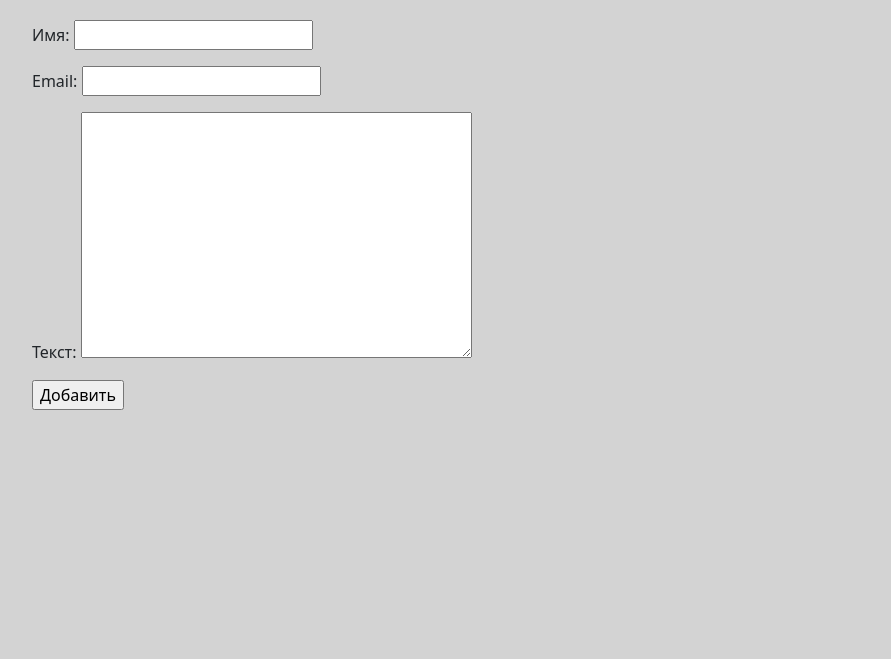
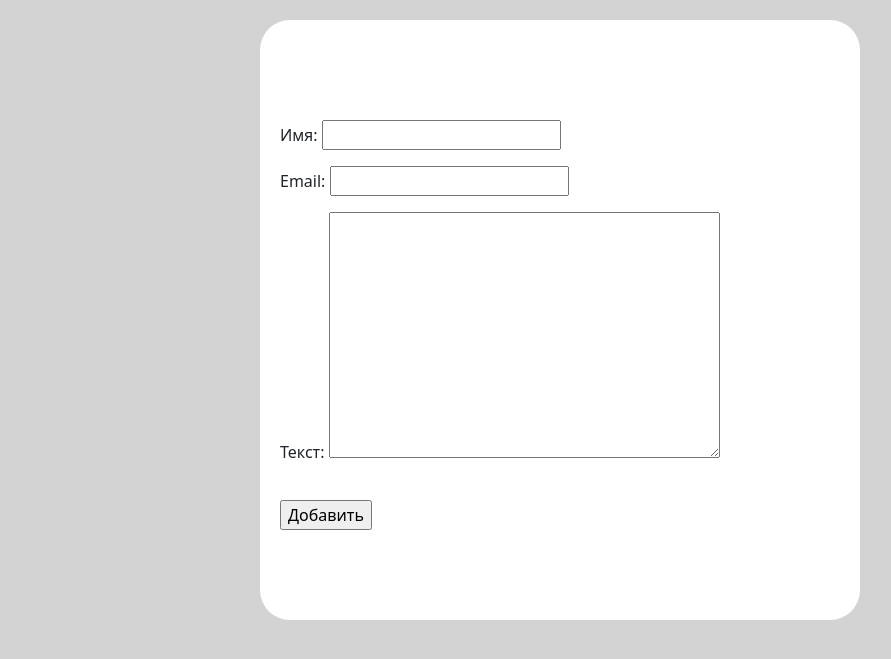
Before and after one commit to Daniarbekov/exam_7, a Django app: page /guest/create in a window 1280 px wide. Shown: the part 56-715 px from the top of the page, without its empty margins (80-971 px from the left). Run offline with Django 4.2, Linux system fonts and the light colour scheme; some libraries are stand-ins or nearby versions.

Commit message:
Изменения в разметке

```diff
--- a/source/static/css/style.css
+++ b/source/static/css/style.css
@@ -47,3 +47,18 @@ body{
     margin-bottom: 30px;
     color: white;
 }
+.form-box{
+    margin: auto;
+    padding-top: 100px;
+    box-sizing: border-box;
+    width: 600px;
+    height: 600px;
+    background-color: white;
+    border-radius: 5%;
+}
+.form{
+    margin-left: 20px;
+}
+.form-button{
+    margin-top: 20px;
+}
--- a/source/webapp/templates/delete.html
+++ b/source/webapp/templates/delete.html
@@ -1,5 +1,5 @@
 {% extends "base.html" %}
-
+{% block title%}Delete{% endblock %}
 {% block content %}
 <div class='del-box'>
     <h3 class='del-title'>Вы уверены что хотите удалить  "{{ guest.author_name }}"?</h3>
--- a/source/webapp/templates/guest_create.html
+++ b/source/webapp/templates/guest_create.html
@@ -1,8 +1,11 @@
 {% extends 'base.html' %}
+{% block title%}Create{% endblock %}
 {% block content %}
+<div class='form-box'>
     <form action= "{% url 'guest_create'%}" method="POST"
         <div class='form'>
                 {%  include 'partial/guest_form.html'  with button_text='Добавить' %}
         </div>
     </form>
+</div>
 {% endblock %}
--- a/source/webapp/templates/partial/guest_form.html
+++ b/source/webapp/templates/partial/guest_form.html
@@ -2,4 +2,4 @@
 
 {{form.as_p}}
 
-<input type='submit' value='{{button_text}}'
+<input type='submit' value='{{button_text}}' class='form-button'
--- a/source/webapp/templates/update.html
+++ b/source/webapp/templates/update.html
@@ -1,4 +1,5 @@
 {% extends 'base.html' %}
+{% block title%}Update{% endblock %}
 {% block content %}
 <div class='form-box'>
     <form action= "{% url 'guest_update' guest.pk%}" method="POST"
```
